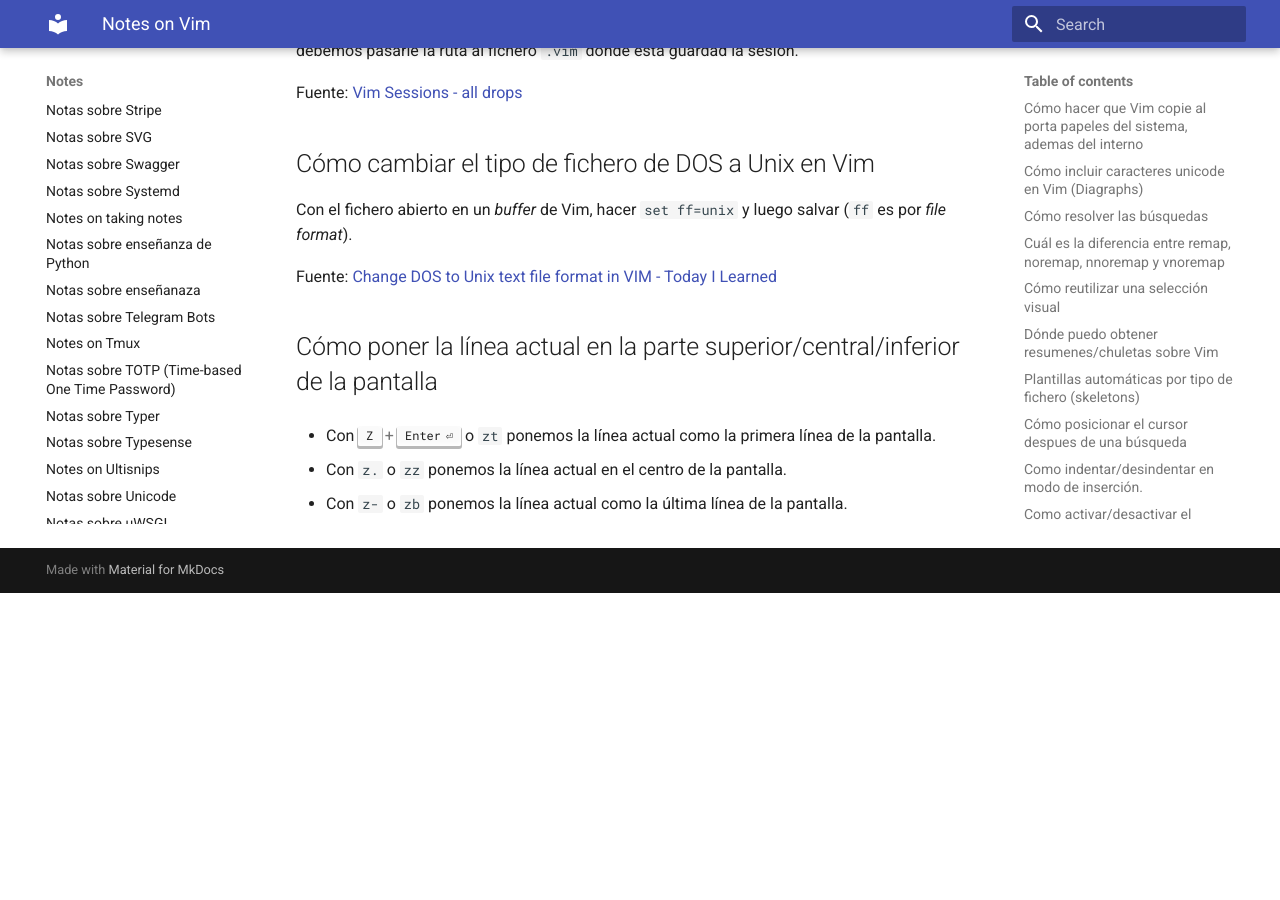
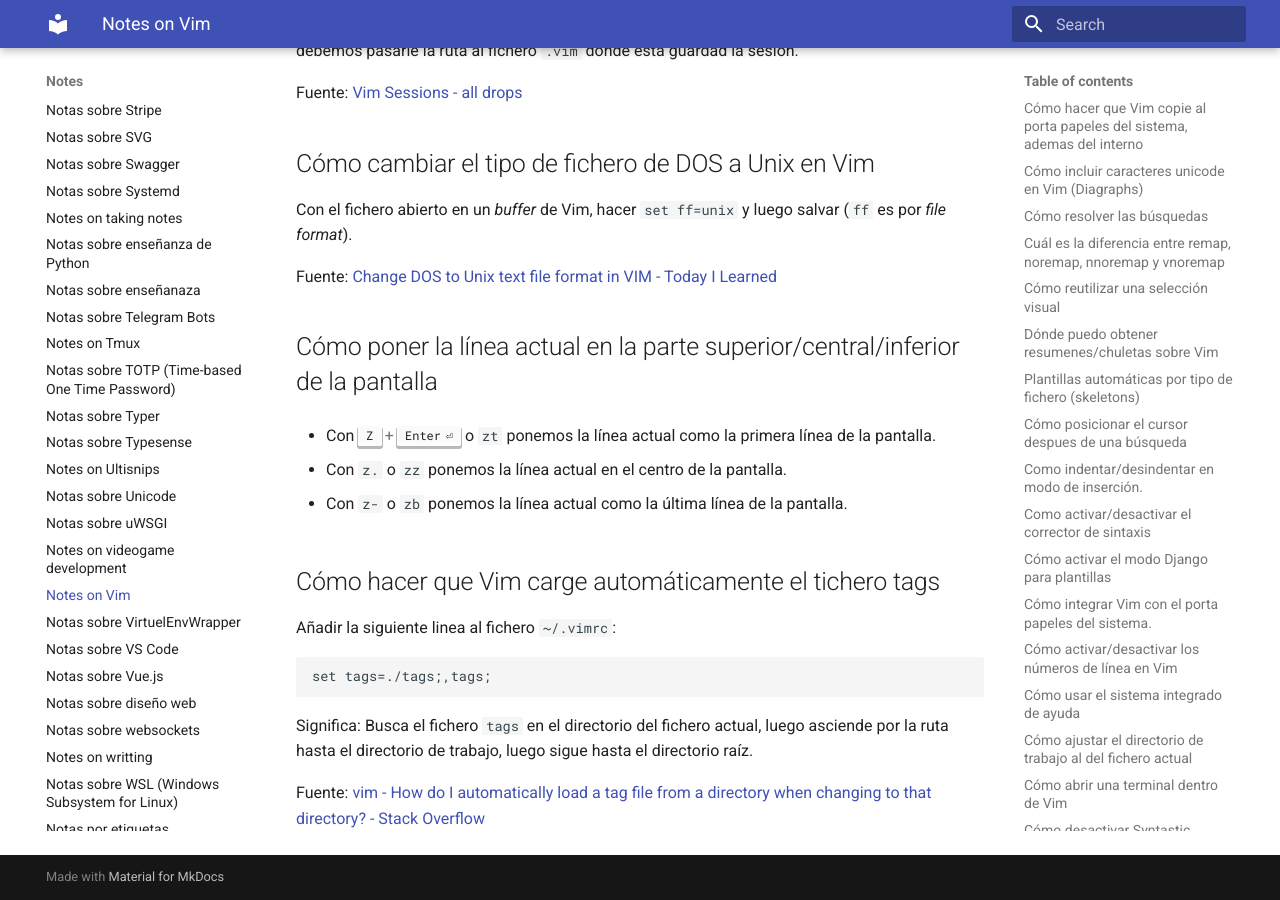
Before and after one commit to euribates/notes, an MkDocs documentation site: the page built from docs/notes-on-vim.md, in a window 1280 px wide and 900 px high, scrolled down 28686 px. Built offline with MkDocs 1.6.1 and Material for MkDocs 9.7.7, drawn with Linux system fonts in a browser that asks for light colours; before the commit the page ends 29279 px from its top, so only the background shows below that.

Commit message:
Notas Vim: Como leer automáticamente el fichero tags

````diff
--- a/docs/notes-on-vim.md
+++ b/docs/notes-on-vim.md
@@ -1384,3 +1384,17 @@
 - Con `z.` o `zz` ponemos la línea actual en el centro de la pantalla.
 
 - Con `z-` o `zb` ponemos la línea actual como la última línea de la pantalla.
+
+## Cómo hacer que Vim carge automáticamente el tichero tags
+
+Añadir la siguiente linea al fichero  `~/.vimrc`:
+
+```
+set tags=./tags;,tags;
+```
+
+Significa: Busca el fichero `tags` en el directorio del fichero actual, luego
+asciende por la ruta hasta el directorio de trabajo, luego sigue hasta el
+directorio raíz.
+
+Fuente: [vim - How do I automatically load a tag file from a directory when changing to that directory? - Stack Overflow](https://stackoverflow.com/questions/19330843/)
````
